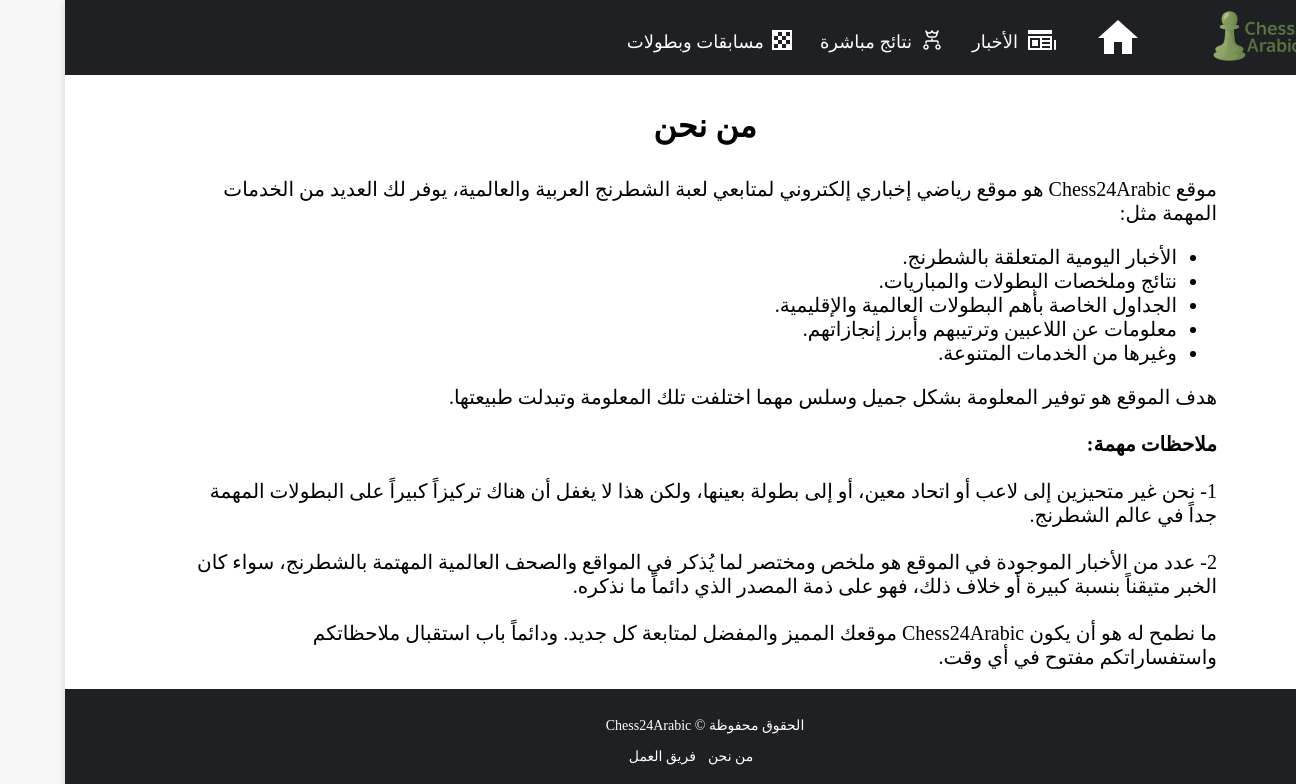
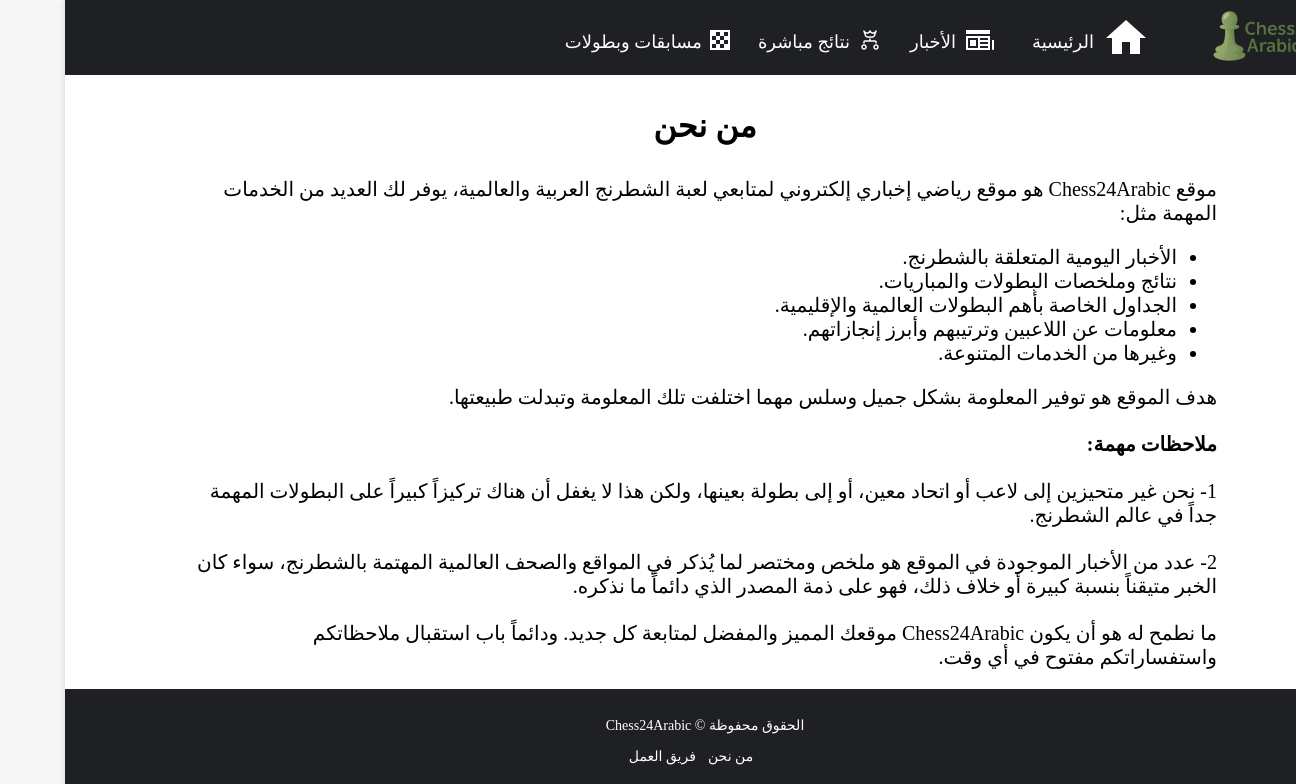
Before and after one commit to yStudMed/chess24arabic, a Next.js app: page /about-us in a window 1536 px wide. Shown: the top 784 px of the page, without its empty margins (240-1536 px from the left). Built offline with nearby package versions, Linux system fonts and the light colour scheme.

Commit message:
complete drawer UI

```diff
--- a/src/app/components/NavBarTabs/Home.tsx
+++ b/src/app/components/NavBarTabs/Home.tsx
@@ -9,6 +9,7 @@ export default function Home({ className }: HomeProps) {
                 <path fill="#fff" d="M20 40V28h8v12h10V24h6L24 6 4 24h6v16z"></path>
                 <path fill="none" d="M0 0h48v48H0z"></path>
             </svg>
+            <span>الرئيسية</span>
         </div>
     );
 };
--- a/src/app/components/NavBarTabs/navbar-tabs.module.css
+++ b/src/app/components/NavBarTabs/navbar-tabs.module.css
@@ -33,7 +33,6 @@
                 padding-right: 24px;
                 display: flex;
                 align-items: center;
-                &:not(&.home-tab) {
                 & > svg {
                     margin-left: 8px;
                 }
@@ -41,9 +40,8 @@
                     font-size: 18px;
                     margin-top: 4px;
                 }
-                }
                 &.home-tab {
-                    padding-right: 20px;
+                    padding-right: 16px;
                 }
             }
         }
@@ -53,7 +51,7 @@
             padding-inline: 32px;
             height: 100%;
             width: fit-content;
-            display: flex;
+            display: flex !important;
             flex-direction: row;
             align-items: center;
             position: static;
@@ -73,11 +71,14 @@
                         padding-inline: 8px;
                     }
                     &.home-tab {
-                        padding-right: 16px;
+                        padding-right: 8px;
                         padding-left: 16px;
+                        & > span {
+                            margin-top: 8px;
                         }
                     }
                 }
             }
         }
     }
+}
```
Lines whose indentation alone changed are shown as unchanged.
